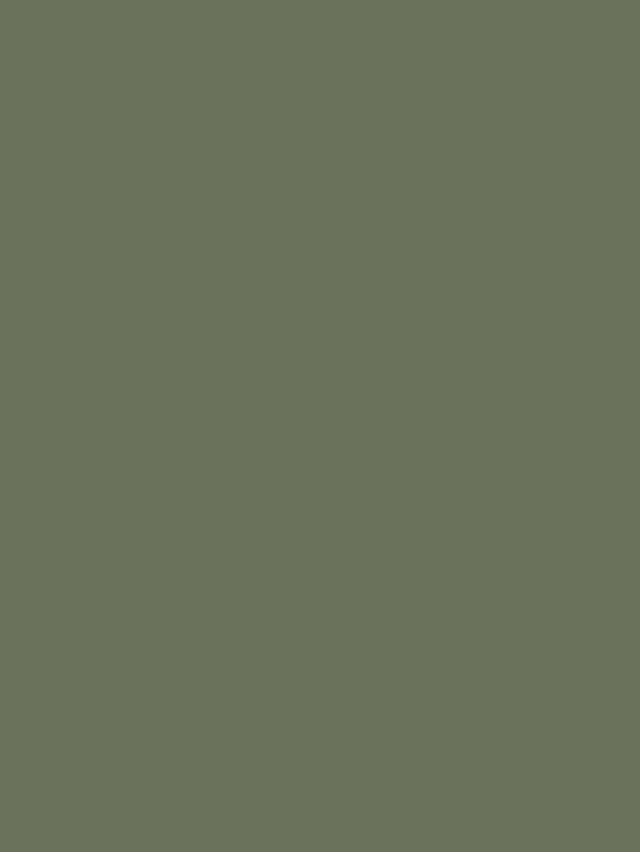
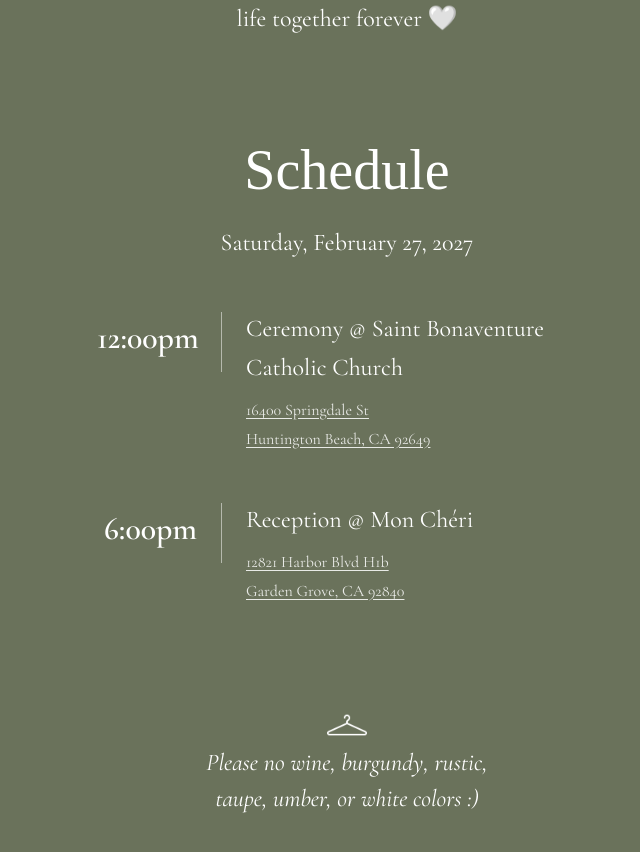
Before and after one commit to WTL04/andy-vy-wedding, a React (Vite) app in the folder app/: page / in a window 1280 px wide. Shown: the part 1560-2412 px from the top of the page, without its empty margins (293-933 px from the left). Before the commit the page ends 1191 px from the top, so only its background shows below. Built offline with nearby package versions, Linux system fonts and the light colour scheme; a web font is replaced by a local one.

Commit message:
fixing up UI styling

```diff
--- a/app/src/App.css
+++ b/app/src/App.css
@@ -21,7 +21,7 @@
 
 .mobile-container h1 {
   font-size: 7vh;
-  margin-bottom: 50px;
+  margin-bottom: 30px;
   letter-spacing: 0.5px;
 }
 
@@ -34,7 +34,7 @@
 .countdown {
   font-style: italic;
   font-size: 24px;
-  margin: 20px 0;
+  margin: 50px 0;
   letter-spacing: 0.3px;
 }
 
@@ -53,6 +53,7 @@
     transform 0.15s ease,
     box-shadow 0.3s ease;
   margin-top: 50px;
+  margin-bottom: 100px;
 }
 
 .rsvp-button:hover {
@@ -63,3 +64,8 @@
 .rsvp-button:active {
   transform: scale(0.93);
 }
+
+.our_story {
+  font-size: 24px;
+  line-height: 1.6;
+}
--- a/app/src/App.tsx
+++ b/app/src/App.tsx
@@ -2,6 +2,7 @@ import Monogram from './components/Monogram'
 import CountdownTimer from './components/CountdownTimer'
 import RsvpButton from './components/RsvpButton'
 import PhotoCarousel from './components/PhotoCarousel'
+import Schedule from './components/Schedule'
 import './App.css'
 
 function App() {
@@ -14,6 +15,9 @@ function App() {
       <CountdownTimer targetDate="2027-02-27T16:00:00-08:00" />
       <RsvpButton />
       <PhotoCarousel />
+      <h1>Our Story</h1>
+      <p className="our_story">We met when we were eighteen and twenty years old. The thought that one day we would be married to each other never crossed our minds, but we made it through those harsh years, and we have grown to love each other even more dearly. We were together through our twenties and will continue to go through life together forever 🤍</p>
+      <Schedule />
     </div>
   )
 }
--- a/app/src/components/PhotoCarousel.css
+++ b/app/src/components/PhotoCarousel.css
@@ -6,6 +6,7 @@
 
 .carousel-image {
   width: 100%;
+  max-width: 100%;
   border-radius: 4px;
   display: block;
 }
--- /dev/null
+++ b/app/src/components/Schedule.css
@@ -0,0 +1,91 @@
+.schedule {
+  width: 100%;
+  max-width: 500px;
+  margin-top: 80px;
+}
+
+.schedule h2 {
+  font-size: 7vh;
+  margin-bottom: 8px;
+}
+
+.schedule-date {
+  font-size: 24px;
+  margin-bottom: 48px;
+}
+
+.schedule-event {
+  display: flex;
+  align-items: flex-start;
+  gap: 24px;
+  margin-bottom: 48px;
+}
+
+.event-time {
+  font-family: var(--font-body);
+  font-weight: 600;
+  font-size: 32px;
+  white-space: nowrap;
+  min-width: 100px;
+  text-align: right;
+  padding-top: 2px;
+}
+
+.event-divider {
+  width: 1px;
+  min-height: 60px;
+  background: var(--text);
+  opacity: 0.5;
+  flex-shrink: 0;
+  margin-top: 2px;
+}
+
+.event-details {
+  text-align: left;
+}
+
+.event-name {
+  font-family: var(--font-body);
+  font-size: 24px;
+  line-height: 1.6;
+  margin-bottom: 8px;
+}
+
+.event-name,
+.event-details p {
+  font-size: 24px;
+}
+
+.event-address {
+  font-size: 16px;
+  color: var(--text);
+  text-decoration: underline;
+  text-underline-offset: 3px;
+  opacity: 0.85;
+  line-height: 1.5;
+}
+
+.event-address:hover {
+  opacity: 1;
+}
+
+.dress-code {
+  display: flex;
+  flex-direction: column;
+  align-items: center;
+  margin-top: 100px;
+  text-align: center;
+}
+
+.dress-code-icon {
+  width: 40px;
+  height: 40px;
+  color: var(--text);
+}
+
+.dress-code p {
+  font-style: italic;
+  font-size: 24px;
+  max-width: 320px;
+  line-height: 1.5;
+}
--- /dev/null
+++ b/app/src/components/Schedule.tsx
@@ -0,0 +1,55 @@
+import './Schedule.css'
+
+export default function Schedule() {
+  return (
+    <div className="schedule">
+      <h2>Schedule</h2>
+      <p className="schedule-date">Saturday, February 27, 2027</p>
+
+      <div className="schedule-event">
+        <span className="event-time">12:00pm</span>
+        <div className="event-divider" />
+        <div className="event-details">
+          <p className="event-name">Ceremony @ Saint Bonaventure Catholic Church</p>
+          <a
+            className="event-address"
+            href="https://maps.google.com/?q=16400+Springdale+St+Huntington+Beach+CA+92649"
+            target="_blank"
+            rel="noopener noreferrer"
+          >
+            16400 Springdale St
+            <br />
+            Huntington Beach, CA 92649
+          </a>
+        </div>
+      </div>
+
+      <div className="schedule-event">
+        <span className="event-time">6:00pm</span>
+        <div className="event-divider" />
+        <div className="event-details">
+          <p className="event-name">Reception @ Mon Chéri</p>
+          <a
+            className="event-address"
+            href="https://maps.google.com/?q=12821+Harbor+Blvd+H1b+Garden+Grove+CA+92840"
+            target="_blank"
+            rel="noopener noreferrer"
+          >
+            12821 Harbor Blvd H1b
+            <br />
+            Garden Grove, CA 92840
+          </a>
+        </div>
+      </div>
+
+      <div className="dress-code">
+        <img
+          className="dress-code-icon"
+          src="/imgs/hanger.png"
+          alt="Dress code"
+        />
+        <p>Please no wine, burgundy, rustic, taupe, umber, or white colors :)</p>
+      </div>
+    </div>
+  )
+}
```
Also changed, not shown: app/public/imgs/hanger.png (added), 1 other file (tests, documents, lock files or other folders).
